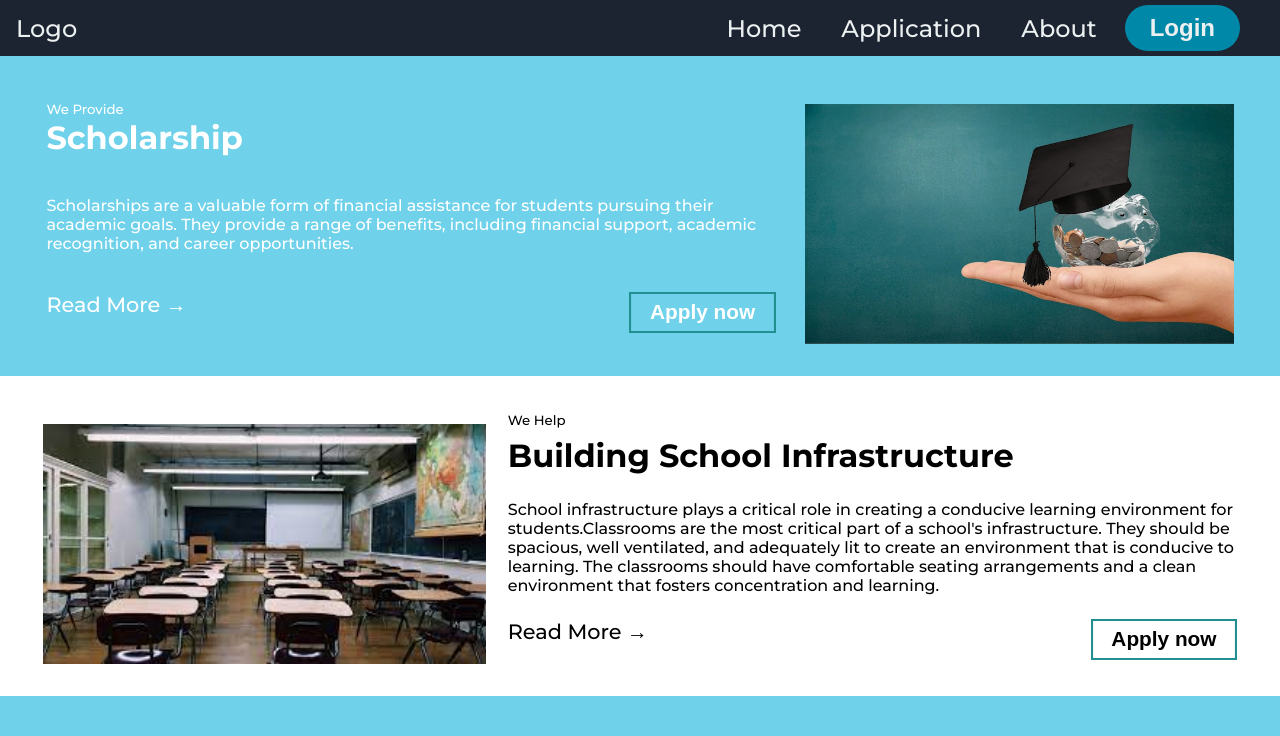
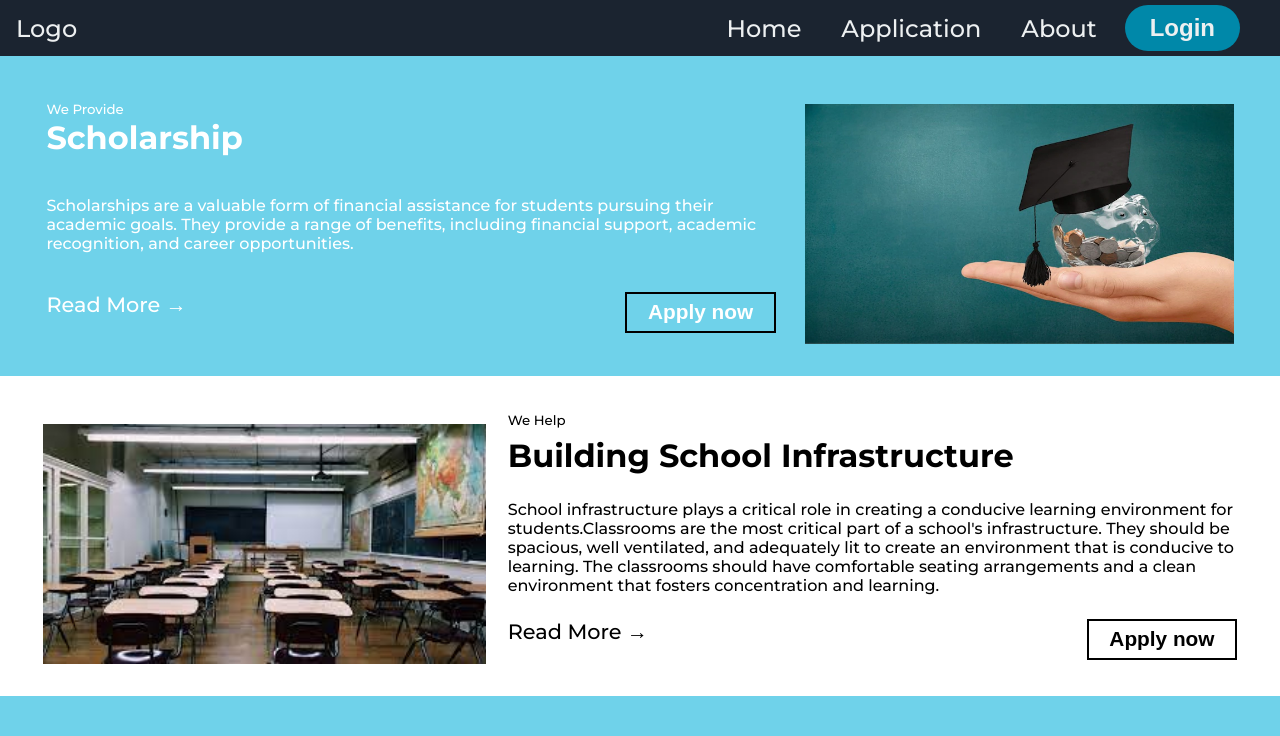
Before and after one commit to Suhas-Kalagotla/NGO-project, a React (Create React App) app in the folder client/: page / in a window 1280 px wide. Shown: the top 736 px of the page. Built offline with nearby package versions, Linux system fonts and the light colour scheme; no server answers.

Commit message:
based on checkbox gender is not changing has been fixed

```diff
--- a/client/src/components/divs/divs.css
+++ b/client/src/components/divs/divs.css
@@ -78,8 +78,9 @@
 }
 
 .apply_btn {
-
-  box-shadow: 0 0 0 .1em inset var(--c);
+  border: 2px solid #000;
+  background-color:inherit;
+  /* box-shadow: 0 0 0 .1em inset var(--c);
   --_g: linear-gradient(var(--c) 0 0) no-repeat;
   background:
     var(--_g) calc(var(--_p, 0%)-100%) 0%,
@@ -88,18 +89,18 @@
     var(--_g) calc(200% - var(--_p, 0%)) 100%;
   background-size: 50.5% calc(var(--_p, 0%)/2 + .5%);
   outline-offset: .1em;
-  transition: background-size .4s, background-position 0s .4s;
+  transition: background-size .4s, background-position 0s .4s; */
 }
 
 .apply_btn:hover {
-  --_p: 100%;
-  transition: background-position.4s, background-size 0s;
+  /* --_p: 100%;
+  transition: background-position.4s, background-size 0s; */
+  background-color:var(--color-nav);
+}
+.skewed-left .apply_btn:hover{
+  color:#fff;
 }
 
-.apply_btn:active {
-  box-shadow: 0 0 9e9q inset #0009;
-  background-color: var(--c);
-}
 
 .skewed-left a,
 .skewed-left .text,
--- a/client/src/components/form/Form.jsx
+++ b/client/src/components/form/Form.jsx
@@ -96,14 +96,17 @@ const Form =()=>{
                   <label>
                   <input
                   defaultChecked = {initialValues.gender==="male"}
+                  checked={values.gender==="male"}
                   type="radio"
                   name="gender"
                   className="gender"
+                  onChange={()=>setFieldValue("gender","male")}
                   value="male"/>Male
                   </label>
                   <label>
                   <input
-                  onChange={()=>{initialValues.gender="female"}}
+                  checked={values.gender==="female"}
+                  onChange={()=>setFieldValue("gender","female")}
                   type="radio"
                   name="gender"
                   className="gender"
@@ -111,7 +114,8 @@ const Form =()=>{
                   </label>
                   <label>
                   <input
-                  onChange={()=>{initialValues.gender="others"}}
+                  checked={values.gender==="others"}
+                  onChange={()=>setFieldValue("gender","others")}
                   type="radio"
                   name="gender"
                   className="gender"
```
